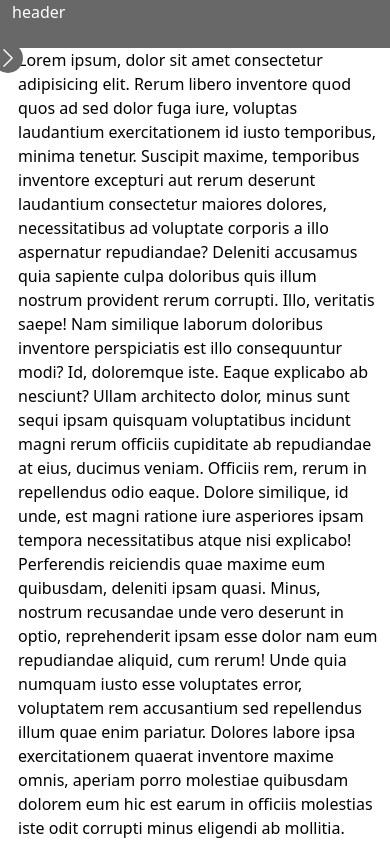
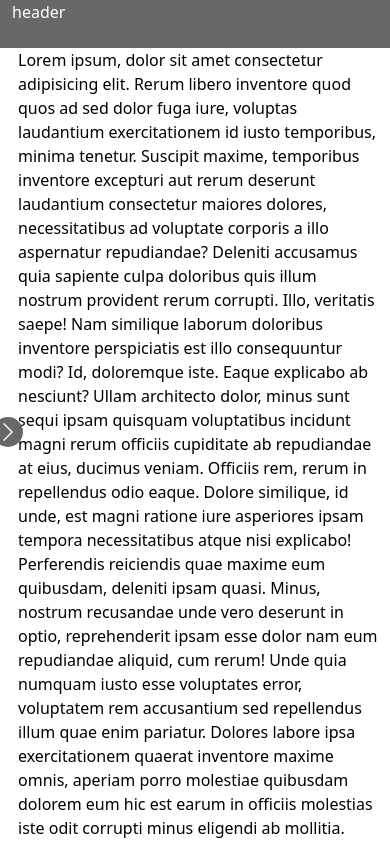
Before and after one commit to sagar557/ed, a plain HTML site: page index.html in a window 390 px wide. Drawn offline with nearby package versions, Linux system fonts and the light colour scheme.

Commit message:
Update style.css

```diff
--- a/css/style.css
+++ b/css/style.css
@@ -250,7 +250,7 @@ header .image-text .profession{
 
 
     .sidebar header .toggle{
-        top: 95%;
+        top: 50vh;
     }
     .sidebar.close .image{
         opacity: 0;
```
